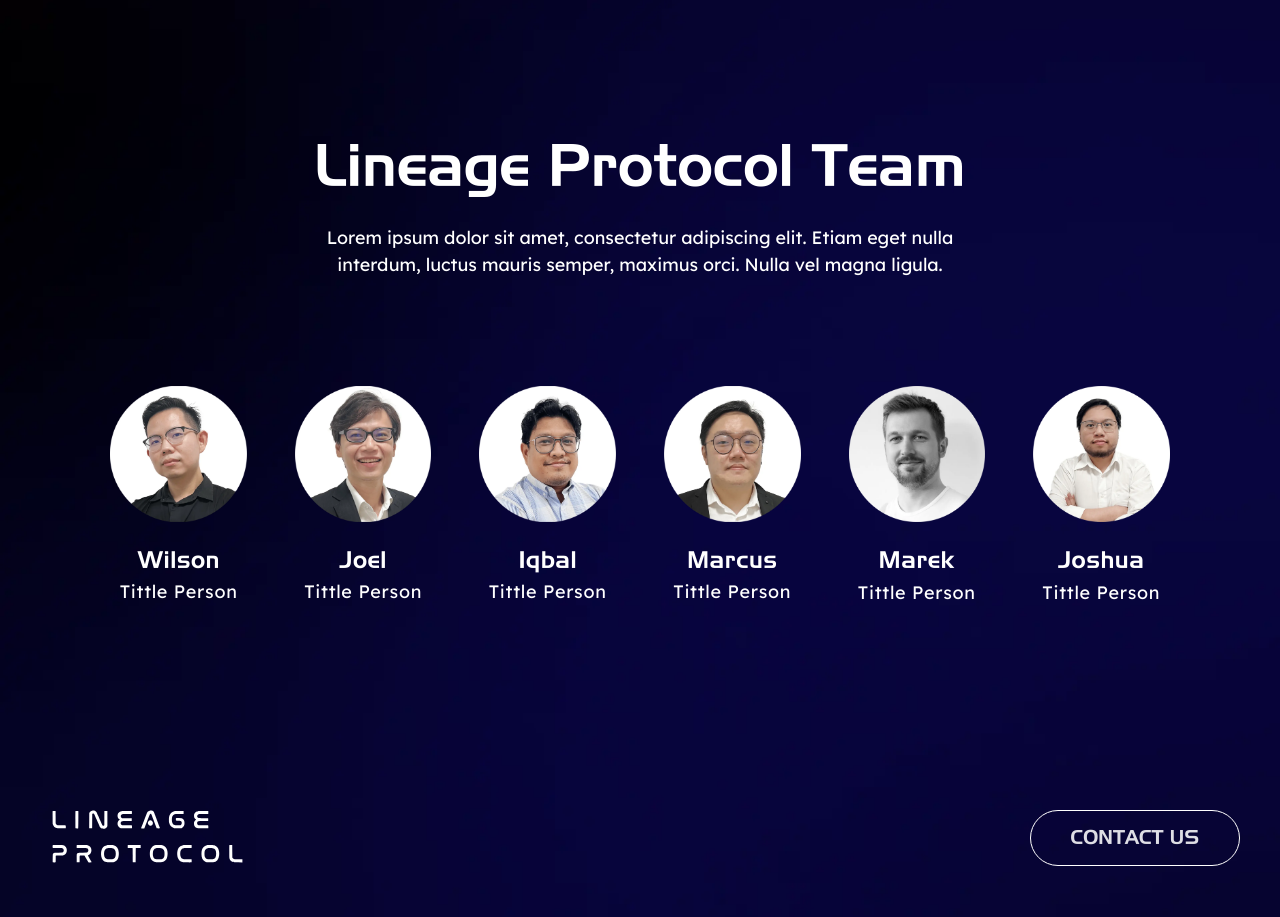
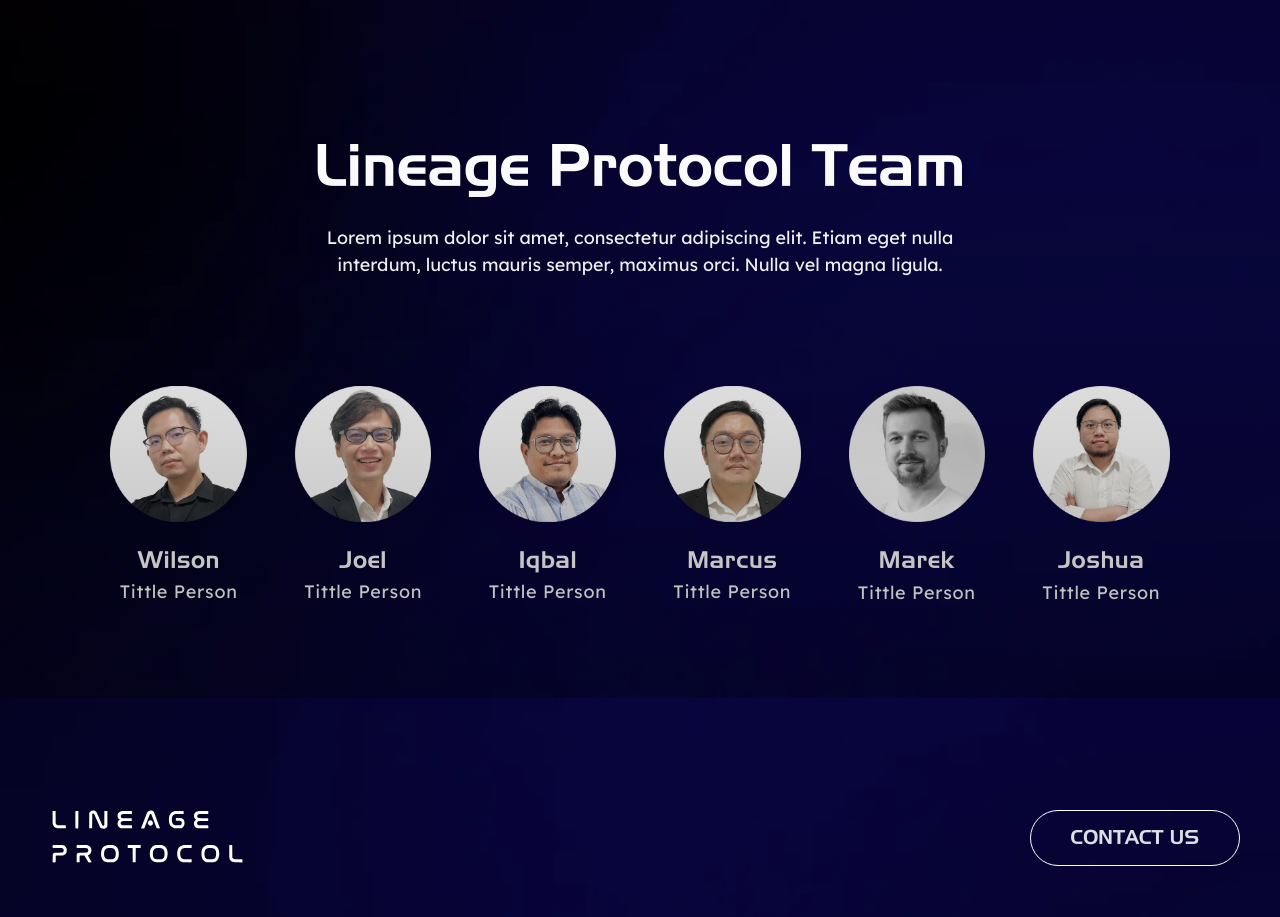
Before and after one commit to lineage-protocol/website, a React (Vite) app: page / in a window 1280 px wide. Shown: the part 3800-4717 px from the top of the page. Built offline with nearby package versions, Linux system fonts and the light colour scheme; what tailwind-gradient-mask-image would draw is missing.

Commit message:
add black rgba

```diff
--- a/src/index.css
+++ b/src/index.css
@@ -168,3 +168,17 @@ a:hover {
     background-repeat: no-repeat !important;
   }
 }
+
+
+#overlay {
+  position: absolute;
+  width: 100%;
+  height: 100%;
+  top: 0;
+  left: 0;
+  right: 0;
+  bottom: 0;
+  background: linear-gradient(180deg, rgba(0, 0, 0, 0) 0%, #000000 100%);
+  opacity: 0.3;
+  z-index: 2;
+}
--- a/src/pages/Home/Team.tsx
+++ b/src/pages/Home/Team.tsx
@@ -4,37 +4,37 @@ export default function Team() {
     {
       icon: "Wilson",
       name: "Wilson",
-      subs: "Tittle Person"
+      subs: "Tittle Person",
     },
     {
       icon: "Joel",
       name: "Joel",
-      subs: "Tittle Person"
+      subs: "Tittle Person",
     },
     {
       icon: "Iqbal",
       name: "Iqbal",
-      subs: "Tittle Person"
+      subs: "Tittle Person",
     },
     {
       icon: "Marcus",
       name: "Marcus",
-      subs: "Tittle Person"
+      subs: "Tittle Person",
     },
     {
       icon: "Marek",
       name: "Marek",
-      subs: "Tittle Person"
+      subs: "Tittle Person",
     },
     {
       icon: "Joshua",
       name: "Joshua",
-      subs: "Tittle Person"
+      subs: "Tittle Person",
     },
   ];
   return (
     <div className="w-full  text-white text-center relative" id="team">
-
+      <div id="overlay"></div>
       <div className="w-full h-full flex flex-col justify-start gap-7 ">
         <p className="text-3xl md:text-6xl leading-[150%] font-Slider">
           Lineage Protocol Team
@@ -76,8 +76,6 @@ export default function Team() {
               </div>
             ))}
         </div>
-
-
       </div>
 
       <div className="text-center w-full relative "></div>
```
